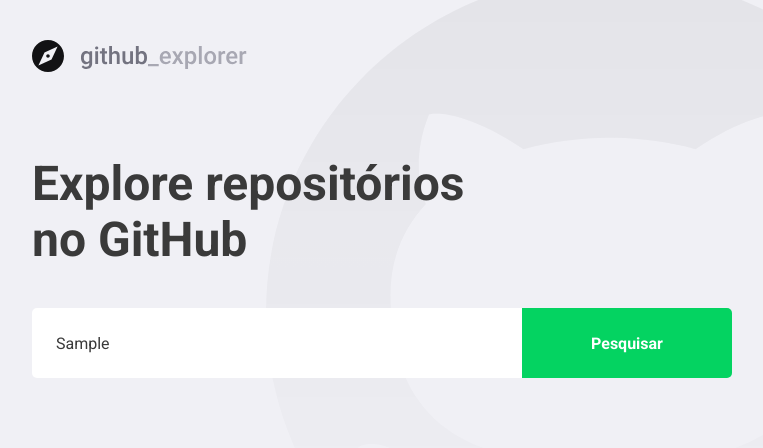
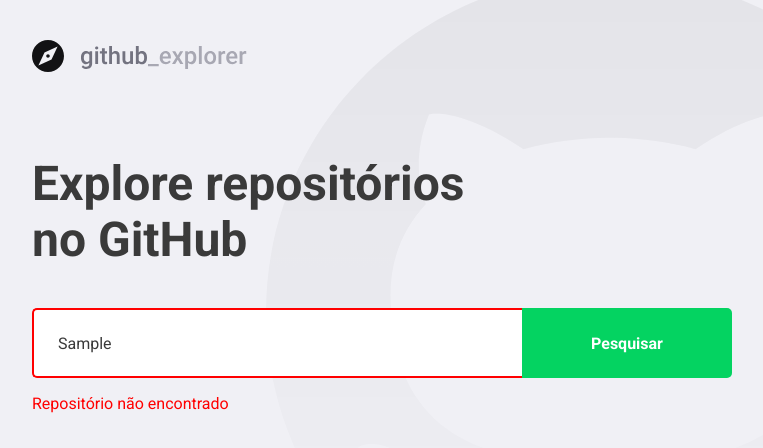
Before and after one commit to maurodesouza/github-explorer, a React (Create React App) app: page / in a window 1280 px wide. Both pictures are taken after typing "Sample" into the empty fields and a click on the button "Pesquisar". Shown: the top 448 px of the page, without its empty margins (148-911 px from the left). Built offline with nearby package versions, Linux system fonts and the light colour scheme; no server answers.

Commit message:
📔  class 7 - handling error

```diff
--- a/src/pages/Dashboard/index.tsx
+++ b/src/pages/Dashboard/index.tsx
@@ -15,18 +15,29 @@
 }
 
 const Dashboard: React.FC = () => {
+  const [inputError, setInputError] = useState('');
   const [newRepo, setNewRepo] = useState('');
   const [repositories, setRepositories] = useState<Repository[]>([]);
 
   const handleAddRepository = async (event: FormEvent<HTMLFormElement>) => {
     event.preventDefault();
 
-    const response = await api.get<Repository>(`repos/${newRepo}`);
+    if (!newRepo) {
+      setInputError('Digite o autor/nome do repositório');
+      return;
+    }
 
-    const repository = response.data;
+    try {
+      const response = await api.get<Repository>(`repos/${newRepo}`);
 
-    setRepositories([repository, ...repositories]);
-    setNewRepo('');
+      const repository = response.data;
+      setRepositories([repository, ...repositories]);
+
+      setNewRepo('');
+      setInputError('');
+    } catch (err) {
+      setInputError('Repositório não encontrado');
+    }
   };
 
   return (
@@ -35,7 +46,7 @@
 
       <S.Title>Explore repositórios no GitHub</S.Title>
 
-      <S.Form onSubmit={handleAddRepository}>
+      <S.Form hasError={!!inputError} onSubmit={handleAddRepository}>
         <input
           value={newRepo}
           onChange={e => setNewRepo(e.target.value)}
@@ -43,6 +54,8 @@
         />
         <button type="submit">Pesquisar</button>
       </S.Form>
+
+      {inputError && <S.Error>{inputError}</S.Error>}
 
       <S.Repositories>
         {repositories.map(repository => (
--- a/src/pages/Dashboard/styles.ts
+++ b/src/pages/Dashboard/styles.ts
@@ -1,6 +1,10 @@
 import styled from 'styled-components';
 
 import { shade } from 'polished';
+
+interface FormProps {
+  hasError: boolean;
+}
 
 export const Title = styled.h1`
   font-size: 48px;
@@ -10,7 +14,7 @@
   margin-top: 80px;
 `;
 
-export const Form = styled.form`
+export const Form = styled.form<FormProps>`
   margin-top: 40px;
   max-width: 700px;
   display: flex;
@@ -19,9 +23,10 @@
     width: 100%;
     height: 70px;
     padding: 0 24px;
-    border: 0;
     border-radius: 5px 0 0 5px;
     color: #3a3a3a;
+    border: 2px solid ${props => (props.hasError ? '#ff0000' : '#fff')};
+    border-right: 0;
 
     &::placeholder {
       color: #a8a8a3;
@@ -42,6 +47,12 @@
       background: ${shade(0.1, '#04d361')};
     }
   }
+`;
+
+export const Error = styled.span`
+  color: #ff0000;
+  margin-top: 16px;
+  display: block;
 `;
 
 export const Repositories = styled.div`
```
